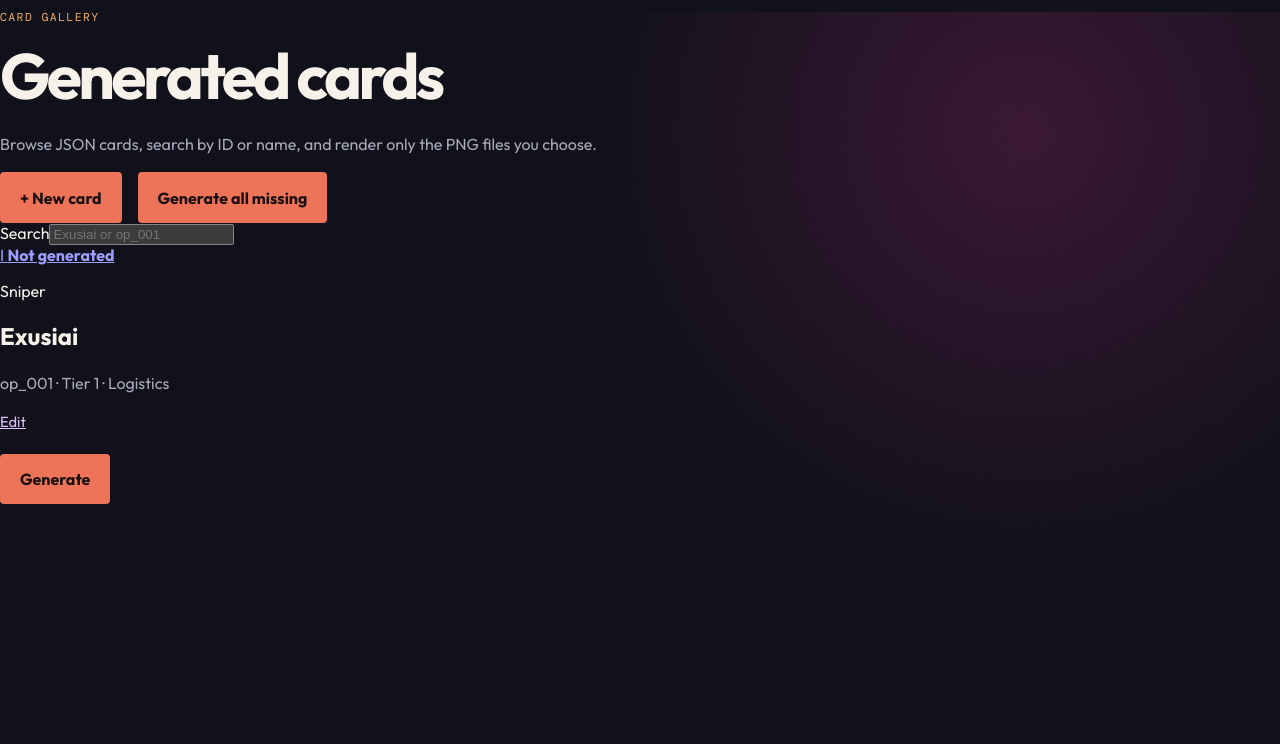
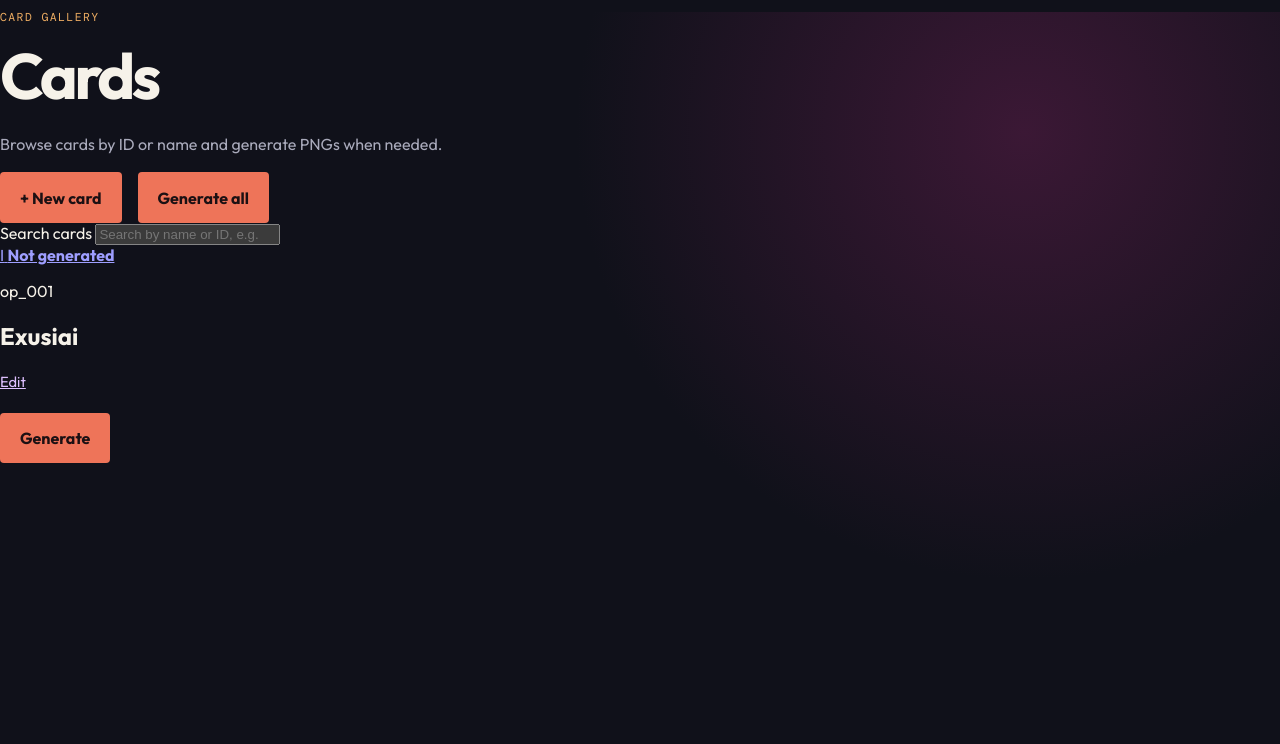
Before and after one commit to SIRVER21/splendor-AK, a FastAPI app: page / in a window 1280 px wide. Shown: the top 744 px of the page. Run offline with FastAPI, Linux system fonts and the light colour scheme.

Commit message:
Implement issue 4 catalog

```diff
--- a/app/templates/gallery.html
+++ b/app/templates/gallery.html
@@ -5,18 +5,21 @@
   <section class="gallery-header">
     <div>
       <p class="eyebrow">CARD GALLERY</p>
-      <h1>Generated cards</h1>
-      <p class="subtle">Browse JSON cards, search by ID or name, and render only the PNG files you choose.</p>
+      <h1>Cards</h1>
+      <p class="subtle">Browse cards by ID or name and generate PNGs when needed.</p>
     </div>
     <div class="gallery-header-actions">
       <a class="primary-action" href="/card/new">+ New card</a>
-      <form action="/generate-missing" method="post"><button type="submit">Generate all missing</button></form>
+      <form action="/generate-missing" method="post"><button type="submit">Generate all</button></form>
     </div>
   </section>
 
-  <label class="search-box">Search<input id="gallery-search" type="search" placeholder="Exusiai or op_001" autocomplete="off"></label>
+  <label class="search-box" for="gallery-search">
+    <span>Search cards</span>
+    <input id="gallery-search" type="search" placeholder="Search by name or ID, e.g. Exusiai or op_001" autocomplete="off">
+  </label>
 
-  <section class="gallery-grid" aria-label="Cards">
+  <section class="gallery-list" aria-label="Cards">
     {% for item in cards %}
       {% set card = item.card %}
       <article class="gallery-card resource-{{ card.resource_type }}" data-card-id="{{ card.id }}" data-card-name="{{ card.name | lower }}">
@@ -31,9 +34,8 @@
           {% endif %}
         </a>
         <div class="gallery-meta">
-          <p class="class-name">{{ card.operator_class }}</p>
+          <p class="card-id">{{ card.id }}</p>
           <h2>{{ card.name }}</h2>
-          <p class="subtle">{{ card.id }} · Tier {{ card.tier }} · {{ card.resource_type_label }}</p>
         </div>
         <div class="gallery-actions">
           <a class="secondary-action" href="/card/{{ card.id }}">Edit</a>
```
